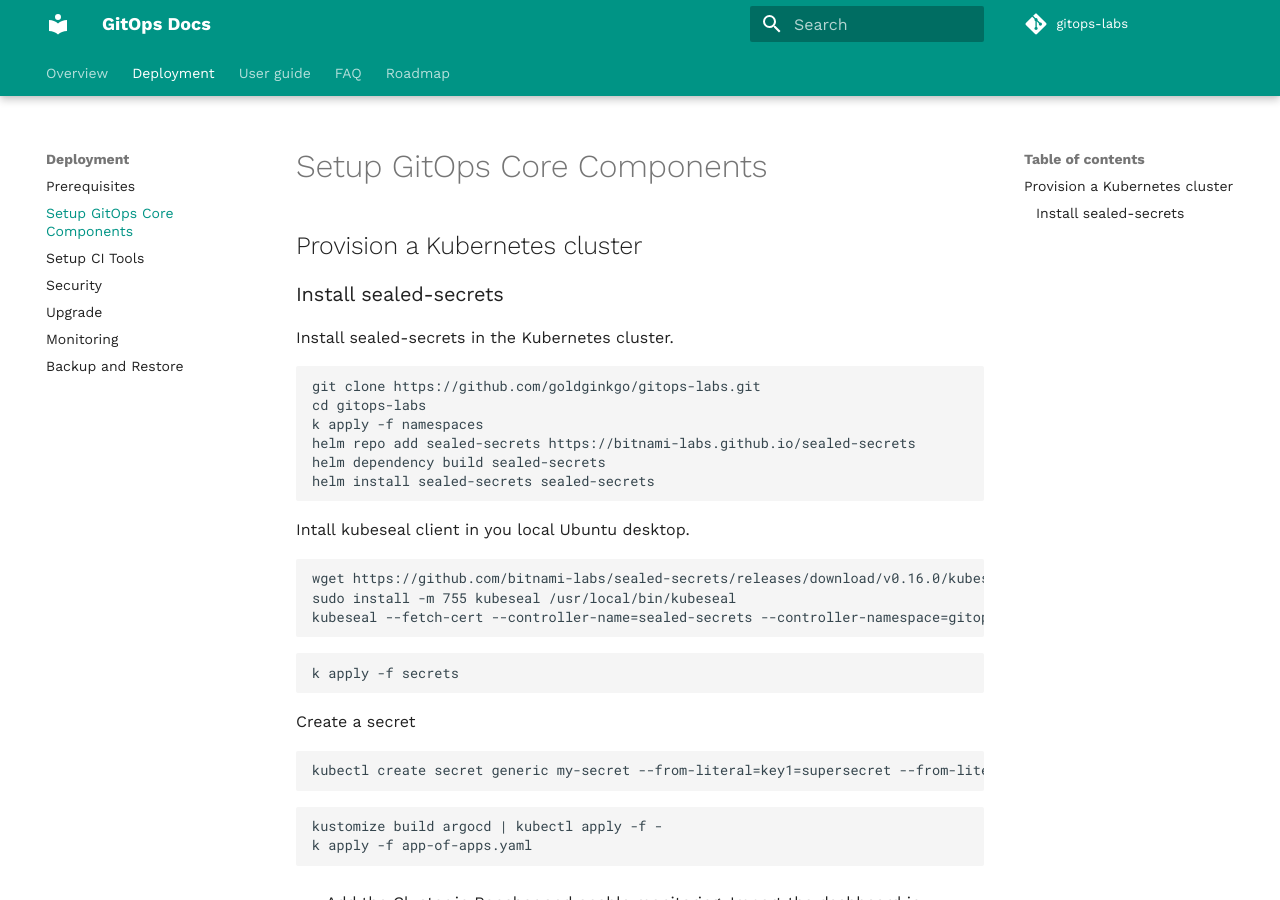
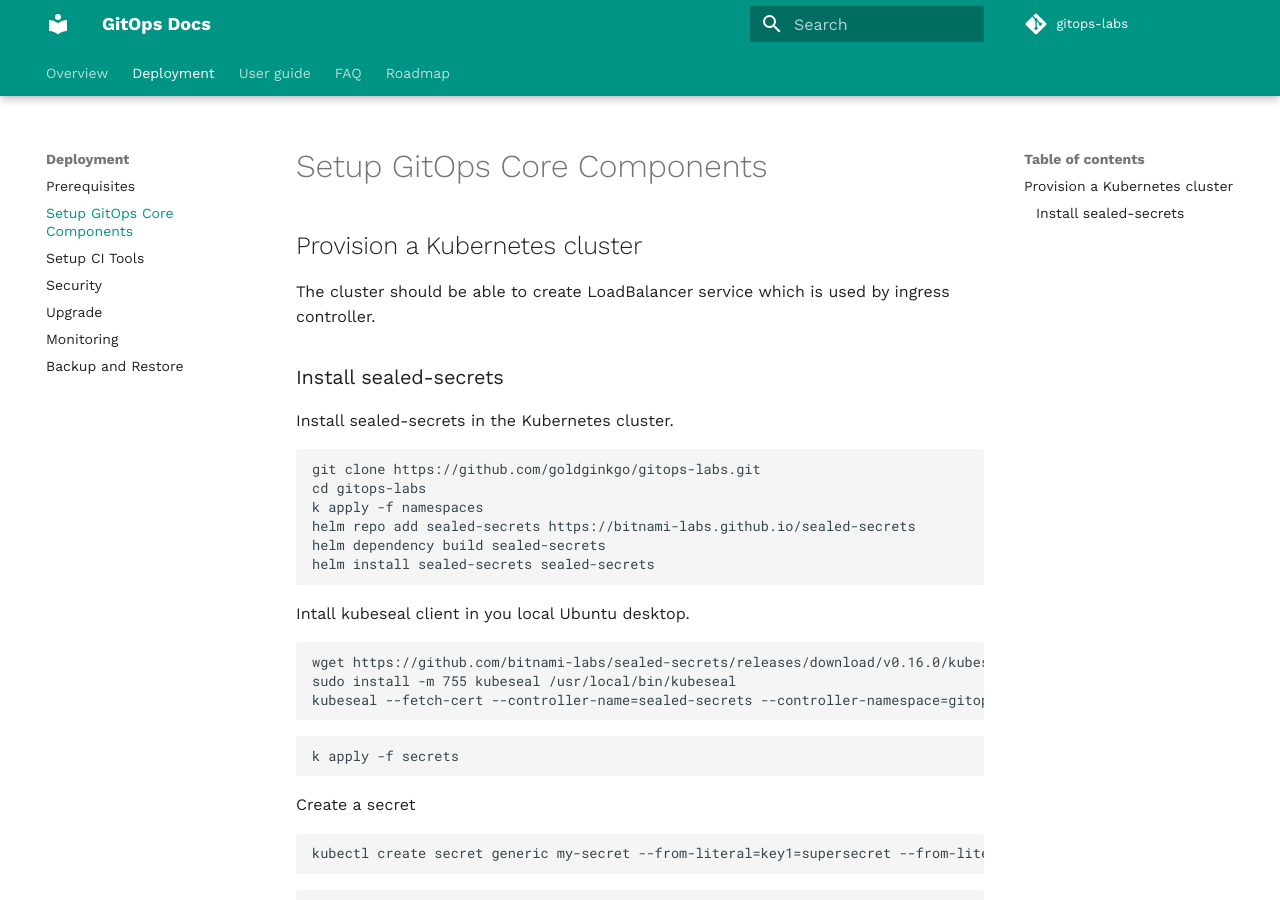
Before and after one commit to goldginkgo/gitops-labs, an MkDocs documentation site: the page built from docs/deploy/setup.md, in a window 1280 px wide and 900 px high. Built offline with MkDocs 1.6.1 and Material for MkDocs 9.7.7, drawn with Linux system fonts in a browser that asks for light colours; comment, search, counter and statistics services are not loaded.

```diff
--- a/docs/deploy/setup.md
+++ b/docs/deploy/setup.md
@@ -1,6 +1,8 @@
 # Setup GitOps Core Components
 
 ## Provision a Kubernetes cluster
+
+The cluster should be able to create LoadBalancer service which is used by ingress controller.
 
 ### Install sealed-secrets
 
```
Also changed, not shown: 2 other files.
